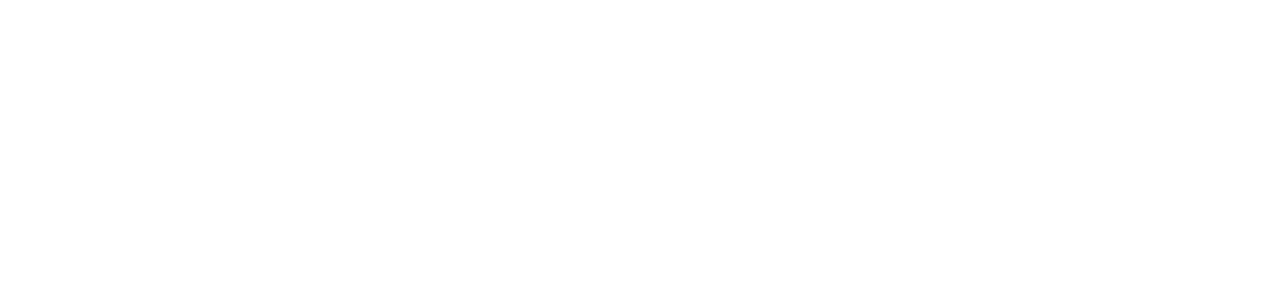
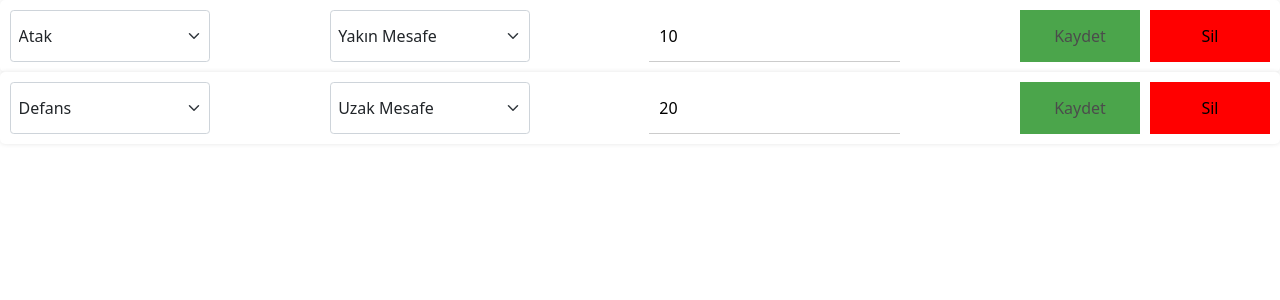
Before and after one commit to aleyaktas/frontend-case, a React (Create React App) app: page / in a window 1280 px wide. Shown: the top 300 px of the page. Built offline with nearby package versions, Linux system fonts and the light colour scheme.

Commit message:
Add ScillCard molecule and ScillCardList organism

```diff
--- a/src/App.css
+++ b/src/App.css
@@ -1,3 +1,13 @@
+html {
+  font-size: 62.5%; /*10px*/
+}
+
+* {
+  margin: 0px ;
+  padding: 0px ;
+  box-sizing: border-box;
+}
+
 @font-face {
   font-family: 'Roboto-Bold' ;
   src: local('Roboto-Bold'), url('./assets/fonts/Roboto-Bold.ttf') format('truetype');
--- a/src/App.js
+++ b/src/App.js
@@ -1,6 +1,29 @@
 import "./App.css";
+import SkillCard from "./components/molecules/SkillCard/SkillCard";
+import SkillCardList from "./components/organisms/SkillCardList/SkillCardList";
 
 const App = () => {
-  return <div className="App"></div>;
+  return (
+    <div className="App">
+      <SkillCardList
+        skills={[
+          {
+            id: 1,
+            skill_type: 1,
+            skill_type_option: 1,
+            point: 10,
+          },
+          {
+            id: 2,
+            skill_type: 2,
+            skill_type_option: 2,
+            point: 20,
+          },
+        ]}
+        onRemoveSkill={() => null}
+        onSaveSkill={() => null}
+      />
+    </div>
+  );
 };
 export default App;
--- a/src/components/atoms/TextInput/TextInput.js
+++ b/src/components/atoms/TextInput/TextInput.js
@@ -7,6 +7,7 @@
   fontSize,
   backgroundColor,
   width,
+  height,
   padding,
   margin,
   border,
@@ -29,6 +30,7 @@
     margin,
     border,
     width,
+    height,
     textColor,
     backgroundColor,
   });
--- a/src/components/atoms/TextInput/TextInput.style.js
+++ b/src/components/atoms/TextInput/TextInput.style.js
@@ -6,17 +6,19 @@
   width,
   textColor,
   backgroundColor,
+  height,
 }) => ({
   container: {
     display: "flex",
     alignItems: "center",
-    padding,
     margin,
-    width: "-webkit-fill-available",
+    // width: "-webkit-fill-available",
   },
   input: {
     fontSize,
     width: width || "100%",
+    height,
+    padding,
     border: border || "none",
     borderBottom: "1px solid #ccc",
     color: textColor,
--- /dev/null
+++ b/src/components/molecules/SkillCard/SkillCard.js
@@ -0,0 +1,111 @@
+import React, { useState } from "react";
+import Form from "react-bootstrap/Form";
+import Button from "../../atoms/Button/Button";
+import TextInput from "../../atoms/TextInput/TextInput";
+import style from "./SkillCard.style";
+
+const SkillCard = ({ skill, onRemoveSkill, onSaveSkill }) => {
+  const [newSkill, setNewSkill] = useState({
+    skill_type: skill?.skill_type || 0,
+    skill_type_option: skill?.skill_type_option || 0,
+    point: skill?.point || null,
+  });
+
+  const styles = style();
+
+  return (
+    <div style={styles.container}>
+      <Form.Select defaultValue={newSkill.skill_type} style={styles.option}>
+        <option>Tür</option>
+        <option
+          value={1}
+          onChange={() =>
+            setNewSkill({
+              ...skill,
+              skill_type: 1,
+            })
+          }
+        >
+          Atak
+        </option>
+        <option
+          value={2}
+          onChange={() =>
+            setNewSkill({
+              ...skill,
+              skill_type: 2,
+            })
+          }
+        >
+          Defans
+        </option>
+      </Form.Select>
+      <Form.Select
+        defaultValue={newSkill.skill_type_option}
+        style={styles.option}
+      >
+        <option>Alt Tür</option>
+        <option
+          value={1}
+          onChange={() =>
+            setNewSkill({
+              ...skill,
+              skill_type_option: 1,
+            })
+          }
+        >
+          Yakın Mesafe
+        </option>
+        <option
+          value={2}
+          onChange={() =>
+            setNewSkill({
+              ...skill,
+              skill_type_option: 2,
+            })
+          }
+        >
+          Uzak Mesafe
+        </option>
+      </Form.Select>
+      <TextInput
+        fontSize="1.6rem"
+        height="5.2rem"
+        padding="1rem"
+        margin="0 1rem 0 0"
+        value={newSkill.point}
+        type="number"
+        placeHolder="4-20"
+        onChange={(e) =>
+          setNewSkill({
+            ...skill,
+            point: e.target.value,
+          })
+        }
+      />
+      <div style={styles.buttons}>
+        <Button
+          text="Kaydet"
+          width="12rem"
+          height="5.2rem"
+          margin="0 1rem 0 0"
+          buttonColor="green"
+          disabled={skill?.id}
+          textColor="black"
+          onClick={() => onSaveSkill(newSkill)}
+        />
+        <Button
+          text="Sil"
+          width="12rem"
+          height="5.2rem"
+          buttonColor="red"
+          disabled={!skill?.id}
+          textColor="black"
+          onClick={() => onRemoveSkill(skill?.id)}
+        />
+      </div>
+    </div>
+  );
+};
+
+export default SkillCard;
--- /dev/null
+++ b/src/components/molecules/SkillCard/SkillCard.style.js
@@ -0,0 +1,27 @@
+const style = () => ({
+  container: {
+    display: "flex",
+    flexDirection: "row",
+    alignItems: "center",
+    justifyContent: "space-between",
+    width: "100%",
+    padding: "1rem",
+    backgroundColor: "#fff",
+    borderRadius: "0.5rem",
+    boxShadow: "0 0 0.5rem 0 rgba(0, 0, 0, 0.1)",
+  },
+  option: {
+    marginInlineEnd: "1rem",
+    width: "20rem",
+    height: "5.2rem",
+    fontSize: "1.6rem",
+  },
+  buttons: {
+    display: "flex",
+    flexDirection: "row",
+    alignItems: "center",
+    justifyContent: "space-between",
+  },
+});
+
+export default style;
--- /dev/null
+++ b/src/components/organisms/SkillCardList/SkillCardList.js
@@ -0,0 +1,20 @@
+import React from "react";
+import SkillCard from "../../molecules/SkillCard/SkillCard";
+
+const SkillCardList = ({ skills, onRemoveSkill, onSaveSkill }) => {
+  return (
+    <div>
+      {skills.map((skill) => (
+        <div key={skill.id}>
+          <SkillCard
+            skill={skill}
+            onRemoveSkill={onRemoveSkill}
+            onSaveSkill={onSaveSkill}
+          />
+        </div>
+      ))}
+    </div>
+  );
+};
+
+export default SkillCardList;
```
Also changed, not shown: src/components/molecules/WarriorCard/WarriorCard.js (added, +15 -0 lines), src/components/molecules/WarriorCard/WarriorCard.style.js (added), src/components/organisms/SkillCardList/SkillCardList.style.js (added), src/components/organisms/WarriorCardList/WarriorCardList.js (added), src/components/organisms/WarriorCardList/WarriorCardList.style.js (added).
